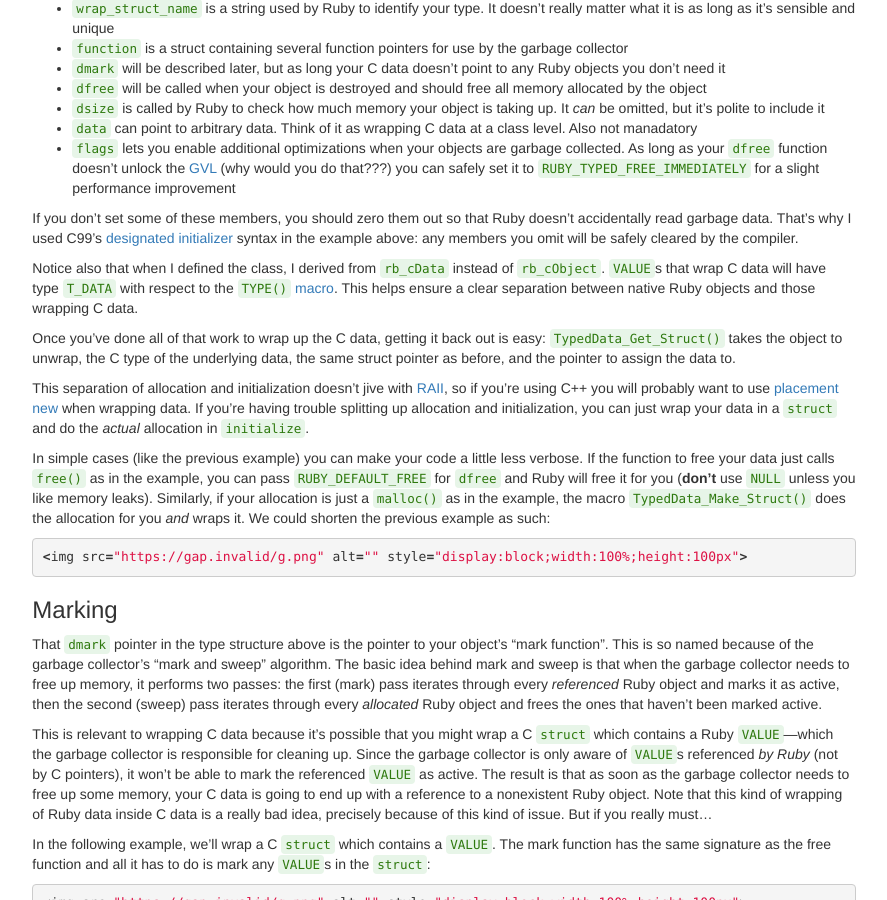
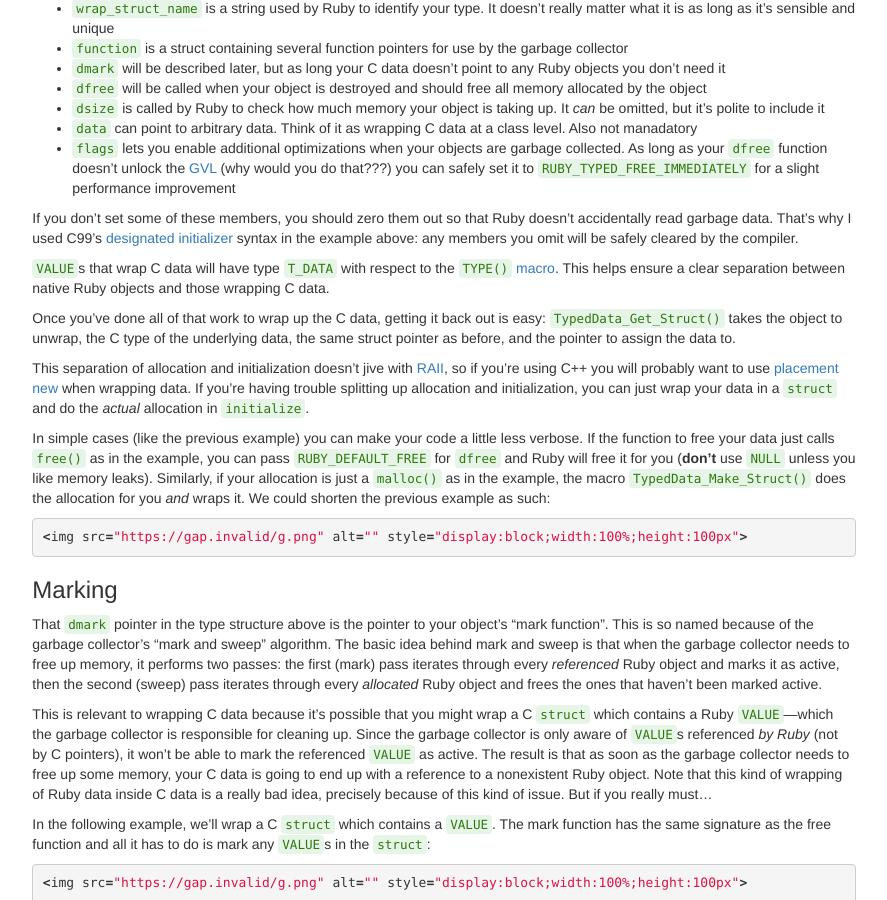
Before and after one commit to silverhammermba/emberb, a Jekyll site: the page built from _posts/2010-01-01-c.markdown, in a window 1280 px wide and 900 px high, scrolled down 9845 px. Shown: the whole window, without its empty margins (196-1083 px from the left). Built offline with Jekyll 4.4.1, drawn with Linux system fonts in a browser that asks for light colours; nearby versions of some CDN libraries; comment, search, counter and statistics services are not loaded.

Commit message:
don't use deprecated rb_cData anymore

```diff
--- a/_posts/2010-01-01-c.markdown
+++ b/_posts/2010-01-01-c.markdown
@@ -741,10 +741,9 @@
 
 [desinit]: https://gcc.gnu.org/onlinedocs/gcc/Designated-Inits.html
 
-Notice also that when I defined the class, I derived from `rb_cData` instead of
-`rb_cObject`. `VALUE`s that wrap C data will have type `T_DATA` with respect to
-the [`TYPE()` macro](#value). This helps ensure a clear separation between
-native Ruby objects and those wrapping C data.
+`VALUE`s that wrap C data will have type `T_DATA` with respect to the [`TYPE()`
+macro](#value). This helps ensure a clear separation between native Ruby objects
+and those wrapping C data.
 
 Once you've done all of that work to wrap up the C data, getting it back out is
 easy: `TypedData_Get_Struct()` takes the object to unwrap, the C type of the
```
Also changed, not shown: 3 other files.
